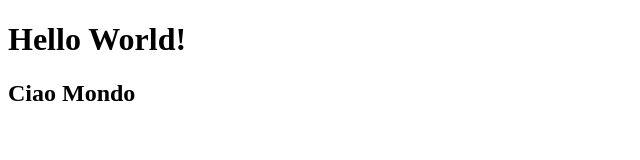
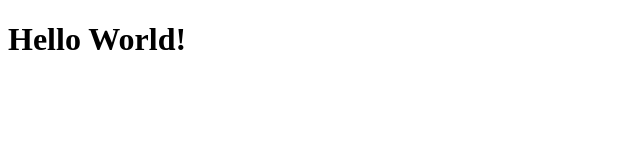
Before and after one commit to burillu/htmlcss-hello, a plain HTML site: page index.html in a window 1280 px wide. Shown: the whole page, without its empty margins (0-640 px from the left). Drawn offline with Linux system fonts and the light colour scheme.

Commit message:
Revert "aggiunto h2 con traduzione"
This reverts commit c485aa7b52267f9b92b9e25e5e219328b93da687.

```diff
--- a/index.html
+++ b/index.html
@@ -17,6 +17,5 @@ Committare e pushare. -->
     </head>
     <body>
         <h1>Hello World!</h1>
-        <h2>Ciao Mondo</h2>
     </body>
 </html>
```
